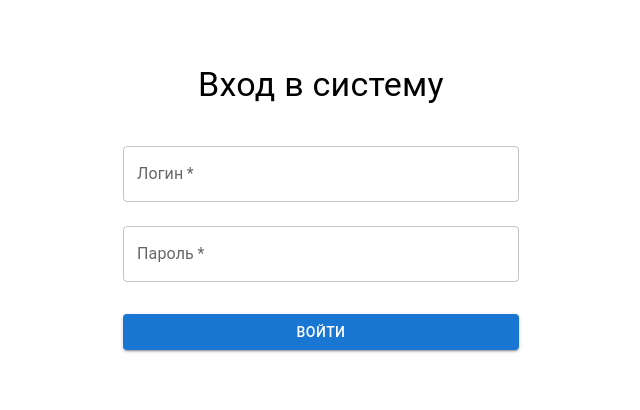
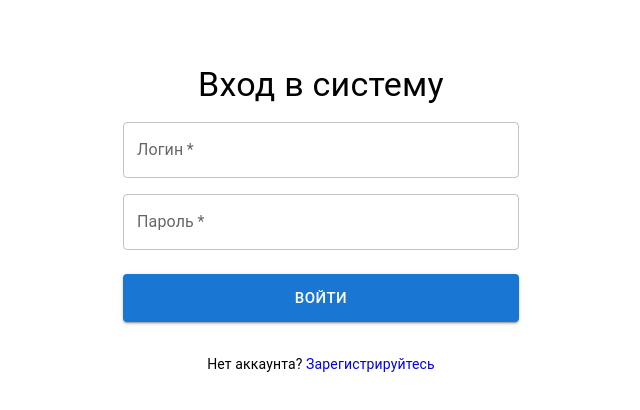
Before and after one commit to iBarzha/chnu-db, a React (Create React App) app in the folder frontend/: page /login in a window 1280 px wide. Shown: the top 410 px of the page, without its empty margins (319-959 px from the left). Built offline with nearby package versions, Linux system fonts and the light colour scheme.

Commit message:
update frontend

```diff
--- a/frontend/src/App.jsx
+++ b/frontend/src/App.jsx
@@ -1,31 +1,50 @@
-import { BrowserRouter as Router, Routes, Route, Navigate } from 'react-router-dom';
+// App.jsx
+import { BrowserRouter, Routes, Route, Navigate, Outlet } from 'react-router-dom';
 import { AuthProvider, useAuth } from './contexts/AuthContext';
 import Login from './pages/Login';
+import Register from './pages/Register';
 import Dashboard from './pages/Dashboard';
 import Home from './pages/Home';
+import Layout from './components/Layout/Layout';
 
-function PrivateRoute({ children }) {
+// Защищённый роут
+const ProtectedRoute = () => {
   const { user } = useAuth();
-    return user ? children : <Navigate to="/login" />;
-}
+  return user ? <Outlet /> : <Navigate to="/login" replace />;
+};
+
+// Гостевой роут (только для неавторизованных)
+const GuestRoute = () => {
+  const { user } = useAuth();
+  return !user ? <Outlet /> : <Navigate to="/dashboard" replace />;
+};
 
 export default function App() {
   return (
+    <BrowserRouter>
       <AuthProvider>
-            <Router>
         <Routes>
+          {/* Публичные роуты */}
           <Route path="/" element={<Home />} />
+
+          {/* Гостевые роуты */}
+          <Route element={<GuestRoute />}>
             <Route path="/login" element={<Login />} />
-                    <Route
-                        path="/dashboard"
-                        element={
-                            <PrivateRoute>
-                                <Dashboard />
-                            </PrivateRoute>
-                        }
-                    />
+            <Route path="/register" element={<Register />} />
+          </Route>
+
+          {/* Защищённые роуты */}
+          <Route element={<ProtectedRoute />}>
+            <Route element={<Layout />}>
+              <Route path="/dashboard" element={<Dashboard />} />
+              {/* Другие защищённые роуты добавляем здесь */}
+            </Route>
+          </Route>
+
+          {/* 404 */}
+          <Route path="*" element={<Navigate to="/" replace />} />
         </Routes>
-            </Router>
       </AuthProvider>
+    </BrowserRouter>
   );
 }
--- a/frontend/src/contexts/AuthContext.jsx
+++ b/frontend/src/contexts/AuthContext.jsx
@@ -1,11 +1,14 @@
 import { createContext, useContext, useState, useEffect } from 'react';
 import axios from 'axios';
+import { useNavigate } from 'react-router-dom';
 
 const AuthContext = createContext();
 
 export function AuthProvider({ children }) {
     const [user, setUser] = useState(null);
+    const [isAuthenticated, setIsAuthenticated] = useState(false);
     const [loading, setLoading] = useState(true);
+    const navigate = useNavigate();
 
     useEffect(() => {
         const token = localStorage.getItem('token');
@@ -14,6 +17,7 @@ export function AuthProvider({ children }) {
                 headers: { 'Authorization': `Bearer ${token}` }
             }).then(res => {
                 setUser(res.data);
+                setIsAuthenticated(true);
             }).catch(() => {
                 localStorage.removeItem('token');
             }).finally(() => {
@@ -25,19 +29,33 @@ export function AuthProvider({ children }) {
     }, []);
 
     const login = async (username, password) => {
-        const { data } = await axios.post('/api/auth/login/', { username, password });
-        localStorage.setItem('token', data.access);
-        setUser(data.user);
-        return data;
+        try {
+            const { data } = await axios.post('/api/auth/login/', { username, password });
+            localStorage.setItem('token', data.access);
+            setUser(data.user);
+            setIsAuthenticated(true);
+            navigate('/dashboard'); // Перенаправляем после успешного логина
+            return data;
+        } catch (error) {
+            throw error;
+        }
     };
 
     const logout = () => {
         localStorage.removeItem('token');
         setUser(null);
+        setIsAuthenticated(false);
+        navigate('/login');
     };
 
     return (
-        <AuthContext.Provider value={{ user, login, logout, loading }}>
+        <AuthContext.Provider value={{
+            user,
+            isAuthenticated,
+            login,
+            logout,
+            loading
+        }}>
             {!loading && children}
         </AuthContext.Provider>
     );
--- a/frontend/src/pages/Login.jsx
+++ b/frontend/src/pages/Login.jsx
@@ -1,56 +1,129 @@
-import { useState } from 'react';
-import { useNavigate } from 'react-router-dom';
+import { useState, useEffect } from 'react';
+import { useNavigate, Link, useLocation } from 'react-router-dom';
+import {
+  Container, Box, Typography, TextField, Button, Alert, CircularProgress
+} from '@mui/material';
 import { useAuth } from '../contexts/AuthContext';
-import { TextField, Button, Container, Typography, Box } from '@mui/material';
 
 export default function Login() {
-    const [username, setUsername] = useState('');
-    const [password, setPassword] = useState('');
+  const [form, setForm] = useState({
+    username: '',
+    password: ''
+  });
   const [error, setError] = useState('');
-    const { login } = useAuth();
+  const [isLoading, setIsLoading] = useState(false);
+  const { login, isAuthenticated } = useAuth();
   const navigate = useNavigate();
+  const location = useLocation();
+
+  // Если уже авторизован - перенаправляем
+  useEffect(() => {
+    if (isAuthenticated) {
+      navigate('/dashboard', { replace: true });
+    }
+  }, [isAuthenticated, navigate]);
+
+  // Проверяем параметр 'registered' в URL
+  useEffect(() => {
+    if (location.search.includes('registered=true')) {
+      setError('Регистрация успешна! Теперь войдите в систему');
+    }
+  }, [location]);
 
   const handleSubmit = async (e) => {
     e.preventDefault();
+    setError('');
+    setIsLoading(true);
+
     try {
-            await login(username, password);
-            navigate('/dashboard');
+      await login(form.username, form.password);
+      // Перенаправление теперь происходит через эффект isAuthenticated
     } catch (err) {
-            setError('Неверные учетные данные');
+      setError(
+        err.response?.data?.detail ||
+        'Неверные учетные данные. Проверьте логин и пароль'
+      );
+    } finally {
+      setIsLoading(false);
     }
   };
 
   return (
     <Container maxWidth="xs">
-            <Box sx={{ mt: 8, textAlign: 'center' }}>
-                <Typography variant="h4">Вход в систему</Typography>
-                {error && <Typography color="error">{error}</Typography>}
-                <Box component="form" onSubmit={handleSubmit} sx={{ mt: 3 }}>
+      <Box sx={{
+        mt: 8,
+        display: 'flex',
+        flexDirection: 'column',
+        alignItems: 'center',
+      }}>
+        <Typography component="h1" variant="h4" sx={{ mb: 2 }}>
+          Вход в систему
+        </Typography>
+
+        {error && (
+          <Alert
+            severity={error.includes('успех') ? 'success' : 'error'}
+            sx={{ width: '100%', mb: 3 }}
+          >
+            {error}
+          </Alert>
+        )}
+
+        <Box
+          component="form"
+          onSubmit={handleSubmit}
+          sx={{
+            width: '100%',
+            display: 'flex',
+            flexDirection: 'column',
+            gap: 2
+          }}
+        >
           <TextField
             label="Логин"
+            variant="outlined"
             fullWidth
-                        margin="normal"
-                        value={username}
-                        onChange={(e) => setUsername(e.target.value)}
+            value={form.username}
+            onChange={(e) => setForm({...form, username: e.target.value})}
             required
+            disabled={isLoading}
           />
+
           <TextField
             label="Пароль"
             type="password"
+            variant="outlined"
             fullWidth
-                        margin="normal"
-                        value={password}
-                        onChange={(e) => setPassword(e.target.value)}
+            value={form.password}
+            onChange={(e) => setForm({...form, password: e.target.value})}
             required
+            disabled={isLoading}
           />
+
           <Button
             type="submit"
             fullWidth
             variant="contained"
-                        sx={{ mt: 3, mb: 2 }}
+            size="large"
+            disabled={isLoading}
+            sx={{ mt: 1, height: 48 }}
           >
-                        Войти
+            {isLoading ? (
+              <CircularProgress size={24} color="inherit" />
+            ) : (
+              'Войти'
+            )}
           </Button>
+
+          <Typography variant="body2" sx={{ mt: 2, textAlign: 'center' }}>
+            Нет аккаунта?{' '}
+            <Link
+              to="/register"
+              style={{ textDecoration: 'none' }}
+            >
+              Зарегистрируйтесь
+            </Link>
+          </Typography>
         </Box>
       </Box>
     </Container>
```
Also changed, not shown: frontend/package.json (+13 -13 lines). Lines whose indentation alone changed are shown as unchanged.
